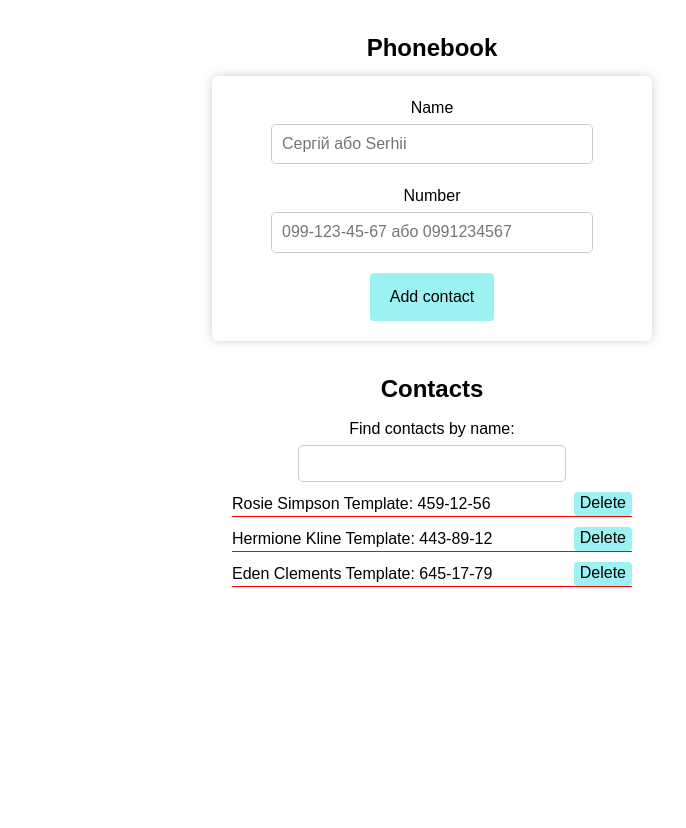
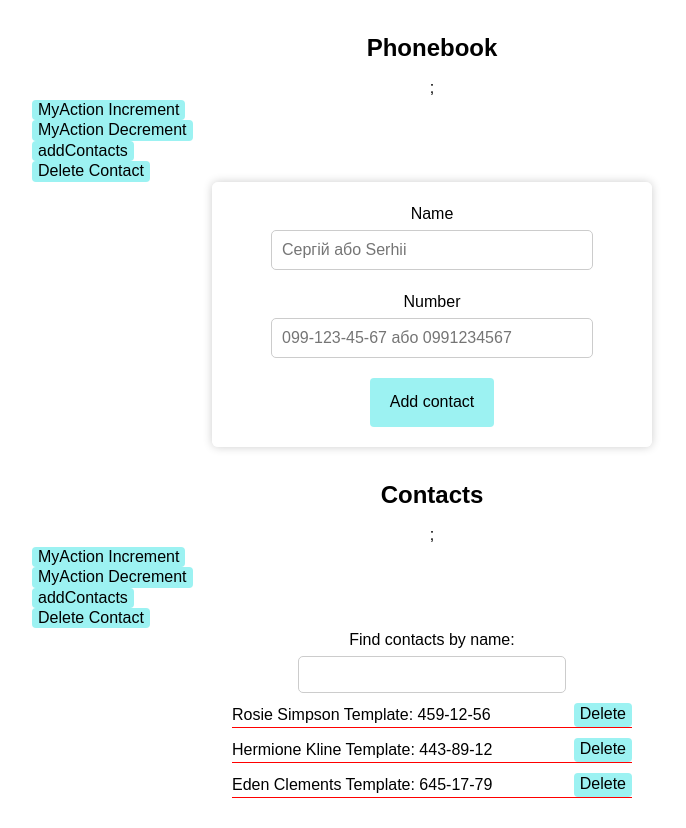
Before and after one commit to Sokilskill/goit-react-hw-06-phonebook, a React (Create React App) app: page / in a window 1280 px wide. Shown: the whole page, without its empty margins (208-894 px from the left). Before the commit the page ends 800 px from the top, so only its background shows below. Built offline with nearby package versions, Linux system fonts and the light colour scheme.

Commit message:
redux-toolkit
як воно працює

```diff
--- a/package.json
+++ b/package.json
@@ -2,15 +2,18 @@
   "name": "react-homework-template",
   "version": "0.1.0",
   "private": true,
-  "homepage": "https://sokilskill.github.io/goit-react-hw-04-phonebook/",
+  "homepage": "https://sokilskill.github.io/goit-react-hw-06-phonebook/",
   "dependencies": {
+    "@reduxjs/toolkit": "^1.9.6",
     "@testing-library/jest-dom": "^5.16.3",
     "@testing-library/react": "^12.1.4",
     "@testing-library/user-event": "^13.5.0",
     "nanoid": "^4.0.2",
     "react": "^18.1.0",
     "react-dom": "^18.1.0",
+    "react-redux": "^8.1.3",
     "react-scripts": "5.0.1",
+    "redux": "^4.2.1",
     "styled-components": "^6.0.7",
     "web-vitals": "^2.1.3"
   },
--- a/src/components/App.jsx
+++ b/src/components/App.jsx
@@ -6,18 +6,23 @@ import ContactList from './ContactList/ContactList';
 import ContactForm from './ContactForm/ContactForm';
 import MainTitle from './MainTitle/MainTitle';
 
-const CONTACTS = JSON.parse(localStorage.getItem('CONTACTS'));
+export const App = () => {
+  const CONTACTS = JSON.parse(localStorage.getItem('CONTACTS'));
 
-export const App = () => {
   const [contacts, setContacts] = useState(CONTACTS ?? []);
   const [filter, setFilter] = useState('');
   const [isInitializedTemplate, setIsInitializedTemplate] = useState(
     CONTACTS && CONTACTS.length > 0 ? true : false
   );
-  const [timer, setTimer] = useState(3);
+  const [timer, setTimer] = useState(0);
 
   useEffect(() => {
+    //якщо в пустий локал сторедж задати таймер 3 (використовується для відображення таймеру зворотнього відліку на сторінці),
+    // і запустити setTimout => завантажить шаблон контактів і виведе на екран
+
     if (!isInitializedTemplate) {
+      setTimer(3);
+
       setTimeout(() => {
         setContacts(contactsTemplate);
         setIsInitializedTemplate(true);
@@ -34,12 +39,6 @@ export const App = () => {
       return () => clearInterval(interval);
     }
   }, [timer]);
-  // useEffect(() => {
-  //   window.localStorage.setItem(
-  //     'isInitializedTemplate',
-  //     JSON.stringify(isInitializedTemplate)
-  //   );
-  // }, [isInitializedTemplate]);
 
   useEffect(() => {
     window.localStorage.setItem('CONTACTS', JSON.stringify(contacts));
--- a/src/components/MainTitle/MainTitle.jsx
+++ b/src/components/MainTitle/MainTitle.jsx
@@ -1,9 +1,49 @@
 import React from 'react';
 import PropTypes from 'prop-types';
 import css from './MainTitle.module.css';
+import { useDispatch, useSelector } from 'react-redux';
+import {
+  increment,
+  decrement,
+  addContacts,
+  deleteContacts,
+} from 'redux/actions';
 
 const MainTitle = ({ title }) => {
-  return <h2 className={css.title}>{title}</h2>;
+  const dispatch = useDispatch();
+
+  const value = useSelector(state => state.myValue);
+  console.log('value', value);
+  const contactsValue = useSelector(state => state.contacts);
+
+  console.log(' contactsValue', contactsValue);
+
+  return (
+    <>
+      <h2 className={css.title}>{title}</h2>;
+      <button onClick={() => dispatch(increment(10))}>
+        MyAction Increment
+      </button>
+      <button onClick={() => dispatch(decrement(10))}>
+        MyAction Decrement
+      </button>
+      <button
+        onClick={() =>
+          dispatch(
+            addContacts([
+              { id: '444', name: 'Renni', phone: '099 - 876 - 54 ' },
+              { id: '555', name: 'Jane', phone: '099 - 876 - 54 ' },
+            ])
+          )
+        }
+      >
+        addContacts
+      </button>
+      <button onClick={() => dispatch(deleteContacts('555'))}>
+        Delete Contact
+      </button>
+    </>
+  );
 };
 
 MainTitle.propTypes = {
--- a/src/index.js
+++ b/src/index.js
@@ -1,10 +1,14 @@
 import React from 'react';
 import ReactDOM from 'react-dom/client';
+import { Provider } from 'react-redux';
+import { store } from 'redux/store';
 import { App } from 'components/App';
 import './index.css';
 
 ReactDOM.createRoot(document.getElementById('root')).render(
   <React.StrictMode>
-    <App />
+    <Provider store={store}>
+      <App />
+    </Provider>
   </React.StrictMode>
 );
--- /dev/null
+++ b/src/redux/actions.js
@@ -0,0 +1,7 @@
+import { createAction } from '@reduxjs/toolkit';
+
+export const increment = createAction('myValue/increment');
+export const decrement = createAction('myValue/decrement');
+
+export const addContacts = createAction('contacts/add');
+export const deleteContacts = createAction('contacts/delete');
--- /dev/null
+++ b/src/redux/reducer.js
@@ -0,0 +1,16 @@
+import { createReducer } from '@reduxjs/toolkit';
+import { addContacts, decrement, increment, deleteContacts } from './actions';
+
+export const myReducer = createReducer(10, {
+  [increment]: (state, action) => state + action.payload,
+  [decrement]: (state, action) => state - action.payload,
+});
+
+export const contactsRed = createReducer(
+  [{ id: '3333', name: 'Rain', phone: '123 - 45 - 67' }],
+  {
+    [addContacts]: (state, action) => [...state, ...action.payload],
+    [deleteContacts]: (state, action) =>
+      state.filter(contact => contact.id !== action.payload),
+  }
+);
--- /dev/null
+++ b/src/redux/store.js
@@ -0,0 +1,9 @@
+import { configureStore } from '@reduxjs/toolkit';
+import { myReducer, contactsRed } from './reducer';
+
+export const store = configureStore({
+  reducer: {
+    myValue: myReducer,
+    contacts: contactsRed,
+  },
+});
```
Also changed, not shown: 1 other file (tests, documents, lock files or other folders).
